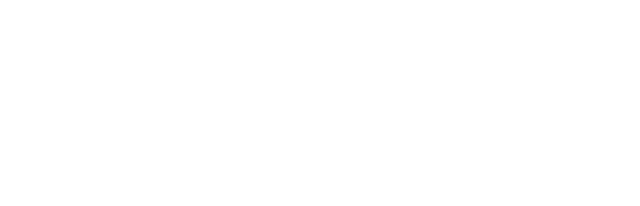
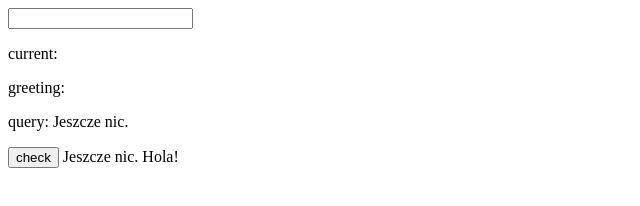
Before and after one commit to stared/wikipedia_edit_hist, a plain HTML site: page index.html in a window 1280 px wide. Shown: the whole page, without its empty margins (0-640 px from the left). Drawn offline with Linux system fonts and the light colour scheme.

Commit message:
angular playground

```diff
--- a/css/main.css
+++ b/css/main.css
@@ -0,0 +1,3 @@
+topbar {
+
+}
--- a/index.html
+++ b/index.html
@@ -5,10 +5,14 @@
     <title></title>
     <script src="/vendor/angular.min.js"></script>
     <script src="/js/app.js"></script>
+    <script src="/js/directives/topbar.js"></script>
 </head>
 <body ng-controller="MainController">
 
-    <topbar></topbar>
+    <topbar query="current"></topbar>
+
+    {{current}}
+    {{greeting}}
 
 </body>
 </html>
--- a/js/app.js
+++ b/js/app.js
@@ -2,4 +2,5 @@
 
 myApp.controller('MainController', ['$scope', function($scope) {
     $scope.greeting = 'Hola!';
+    $scope.current = 'Jeszcze nic.';
 }]);
--- /dev/null
+++ b/js/directives/topbar.js
@@ -0,0 +1,9 @@
+myApp.directive('topbar', function() {
+    return {
+        templateUrl: 'tpl/topbar.html',
+        restrict: 'E',
+        scope: {
+            query: '=query'
+        }
+    };
+});
--- /dev/null
+++ b/tpl/topbar.html
@@ -0,0 +1,7 @@
+<input />
+
+<p>current: {{current}}</p>
+<p>greeting: {{greeting}}</p>
+<p>query: {{query}}</p>
+
+<button>check</button>
```
